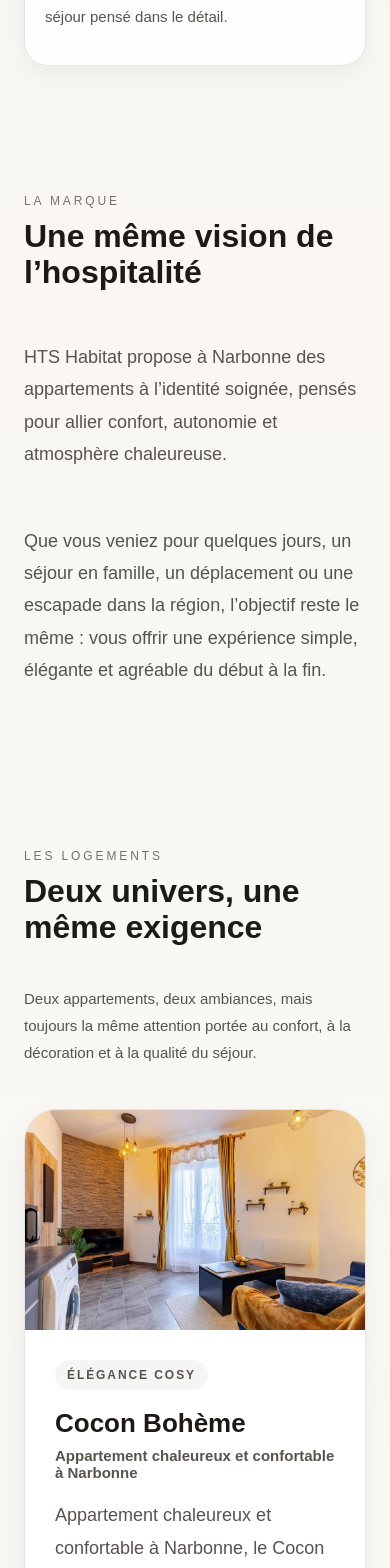
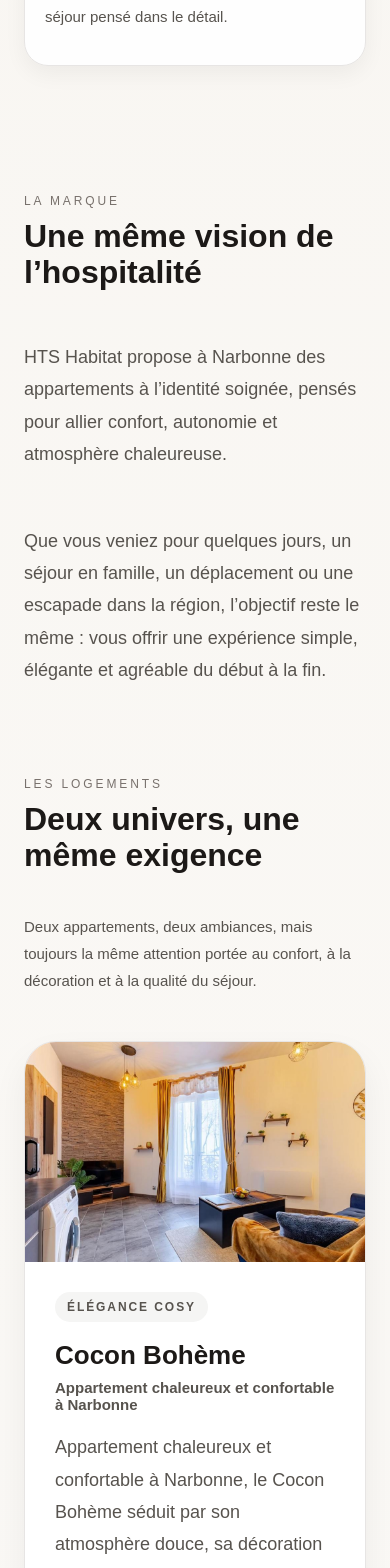
Before and after one commit to htshabitats-gg/hts-habitat, a Next.js app: page / in a window 390 px wide. Shown: the part 1880-3448 px from the top of the page. Built offline with nearby package versions, Linux system fonts and the light colour scheme.

Commit message:
Update globals.css

```diff
--- a/app/globals.css
+++ b/app/globals.css
@@ -138,3 +138,32 @@ h3 { font-size: 32px; margin: 18px 0 0; }
   object-fit: cover;
   display: block;
 }
+#marque.section {
+  padding-bottom: 48px;
+}
+
+#logements.section {
+  padding-top: 48px;
+}
+
+.two-col {
+  align-items: start;
+}
+
+.section-head {
+  margin-bottom: 32px;
+}
+
+.section-head.compact {
+  margin-bottom: 24px;
+}
+
+@media (max-width: 980px) {
+  #marque.section {
+    padding-bottom: 36px;
+  }
+
+  #logements.section {
+    padding-top: 36px;
+  }
+}
```
